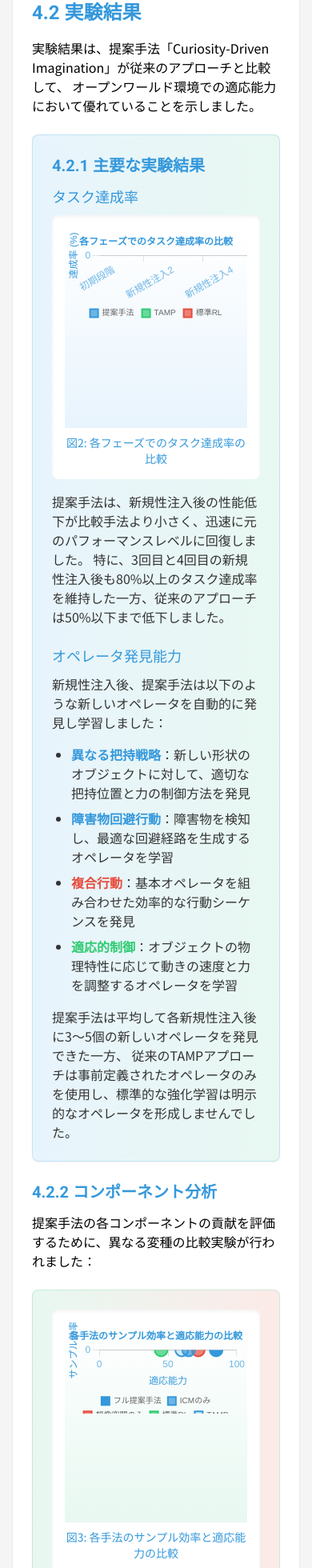
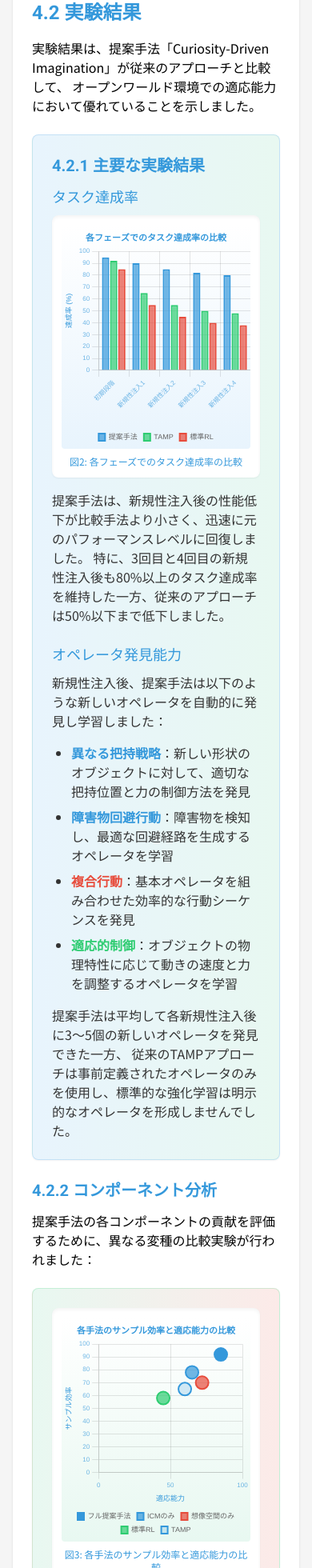
Before and after one commit to KyosukeIchikawa/ai_agent_articles, a Next.js app: page /experiments in a window 390 px wide. Shown: the part 3770-5730 px from the top of the page at 80% size. Built offline with nearby package versions, Linux system fonts and the light colour scheme.

Commit message:
スマートフォン環境での図表表示レイアウトを修正

```diff
--- a/src/components/ClientSideChart.js
+++ b/src/components/ClientSideChart.js
@@ -8,23 +8,73 @@ import { Bar, Scatter } from 'react-chartjs-2';
 export const ClientSideBarChart = ({ data, options }) => {
   // モバイル状態の検出
   const [chartOptions, setChartOptions] = useState(options);
+  const [isMobile, setIsMobile] = useState(false);
 
   // クライアントサイドでのみ実行される処理
   useEffect(() => {
     const handleResize = () => {
       const isMobile = window.innerWidth < 768;
+      setIsMobile(isMobile);
+
       setChartOptions({
         ...options,
+        responsive: true,
+        maintainAspectRatio: false,
         plugins: {
           ...options.plugins,
           legend: {
             ...options.plugins?.legend,
             position: isMobile ? 'bottom' : 'top',
+            align: 'center',
             labels: {
-              boxWidth: isMobile ? 10 : 12,
-              padding: isMobile ? 10 : 10,
+              boxWidth: isMobile ? 8 : 12,
+              padding: isMobile ? 8 : 10,
               font: {
-                size: isMobile ? 10 : 12
+                size: isMobile ? 9 : 12
+              }
+            }
+          },
+          title: {
+            ...options.plugins?.title,
+            font: {
+              ...(options.plugins?.title?.font || {}),
+              size: isMobile ? 11 : 14
+            }
+          }
+        },
+        scales: {
+          ...options.scales,
+          y: {
+            ...options.scales?.y,
+            ticks: {
+              ...(options.scales?.y?.ticks || {}),
+              font: {
+                size: isMobile ? 8 : 10
+              }
+            },
+            title: {
+              ...(options.scales?.y?.title || {}),
+              display: true,
+              font: {
+                size: isMobile ? 9 : 11
+              }
+            }
+          },
+          x: {
+            ...options.scales?.x,
+            ticks: {
+              ...(options.scales?.x?.ticks || {}),
+              font: {
+                size: isMobile ? 8 : 10
+              },
+              maxRotation: isMobile ? 45 : 0,
+              minRotation: isMobile ? 45 : 0
+            },
+            title: {
+              ...(options.scales?.x?.title || {}),
+              display: true,
+              font: {
+                size: isMobile ? 9 : 11
               }
             }
           }
@@ -44,7 +94,18 @@ export const ClientSideBarChart = ({ data, options }) => {
     };
   }, [options]);
 
-  return <Bar data={data} options={chartOptions} />;
+  return (
+    <div className="h-full w-full">
+      <Bar
+        data={data}
+        options={chartOptions}
+        style={{
+          maxHeight: '100%',
+          width: '100%'
+        }}
+      />
+    </div>
+  );
 };
 
 /**
@@ -54,23 +115,71 @@ export const ClientSideBarChart = ({ data, options }) => {
 export const ClientSideScatterChart = ({ data, options }) => {
   // モバイル状態の検出
   const [chartOptions, setChartOptions] = useState(options);
+  const [isMobile, setIsMobile] = useState(false);
 
   // クライアントサイドでのみ実行される処理
   useEffect(() => {
     const handleResize = () => {
       const isMobile = window.innerWidth < 768;
+      setIsMobile(isMobile);
+
       setChartOptions({
         ...options,
+        responsive: true,
+        maintainAspectRatio: false,
         plugins: {
           ...options.plugins,
           legend: {
             ...options.plugins?.legend,
             position: isMobile ? 'bottom' : 'top',
+            align: 'center',
             labels: {
-              boxWidth: isMobile ? 10 : 12,
+              boxWidth: isMobile ? 8 : 12,
               padding: isMobile ? 8 : 10,
               font: {
-                size: isMobile ? 10 : 12
+                size: isMobile ? 9 : 12
+              }
+            }
+          },
+          title: {
+            ...options.plugins?.title,
+            font: {
+              ...(options.plugins?.title?.font || {}),
+              size: isMobile ? 11 : 14
+            }
+          }
+        },
+        scales: {
+          ...options.scales,
+          y: {
+            ...options.scales?.y,
+            ticks: {
+              ...(options.scales?.y?.ticks || {}),
+              font: {
+                size: isMobile ? 8 : 10
+              }
+            },
+            title: {
+              ...(options.scales?.y?.title || {}),
+              display: true,
+              font: {
+                size: isMobile ? 9 : 11
+              }
+            }
+          },
+          x: {
+            ...options.scales?.x,
+            ticks: {
+              ...(options.scales?.x?.ticks || {}),
+              font: {
+                size: isMobile ? 8 : 10
+              }
+            },
+            title: {
+              ...(options.scales?.x?.title || {}),
+              display: true,
+              font: {
+                size: isMobile ? 9 : 11
               }
             }
           }
@@ -90,5 +199,16 @@ export const ClientSideScatterChart = ({ data, options }) => {
     };
   }, [options]);
 
-  return <Scatter data={data} options={chartOptions} />;
+  return (
+    <div className="h-full w-full">
+      <Scatter
+        data={data}
+        options={chartOptions}
+        style={{
+          maxHeight: '100%',
+          width: '100%'
+        }}
+      />
+    </div>
+  );
 };
--- a/src/components/ResponsiveChart.js
+++ b/src/components/ResponsiveChart.js
@@ -1,4 +1,5 @@
 import React, { useEffect, useState } from 'react';
+import dynamic from 'next/dynamic';
 
 /**
  * レスポンシブなチャートを表示するコンポーネント
@@ -15,54 +16,63 @@ const ResponsiveChart = ({
   captionColor = "text-primary",
   bgGradient = "from-white to-primary-light"
 }) => {
-  // 画面サイズの状態
+  // サーバーサイドレンダリング中にwindowオブジェクトを参照しないようにする
   const [isMobile, setIsMobile] = useState(false);
+  const [hasMounted, setHasMounted] = useState(false);
 
-  // マウント時とリサイズ時に画面サイズを検出
+  // マウント時とリサイズ時に画面サイズを検出（クライアントサイドのみ）
   useEffect(() => {
+    setHasMounted(true);
+
     // 画面サイズの検出
     const checkIfMobile = () => {
+      if (typeof window !== 'undefined') {
         setIsMobile(window.innerWidth < 768); // 768px以下ならモバイル判定
+      }
     };
 
     // 初回チェック
     checkIfMobile();
 
     // リサイズイベントのリスナーを追加
+    if (typeof window !== 'undefined') {
       window.addEventListener('resize', checkIfMobile);
 
       // クリーンアップ関数
       return () => {
         window.removeEventListener('resize', checkIfMobile);
       };
+    }
   }, []);
 
-  // chartがBooleanかどうかをチェック (エラー防止)
+  // chartが有効かどうかをチェック (エラー防止)
   const isValidChart = chart && typeof chart !== 'boolean';
 
   return (
     <div className="flex justify-center">
-      <div className="bg-white p-4 rounded-lg shadow-inner w-full">
+      <div className="bg-white p-3 sm:p-4 rounded-lg shadow-inner w-full">
         <div
-          className={`w-full bg-gradient-to-b ${bgGradient}`}
-          style={{ height: isMobile ? '250px' : '320px' }}
+          className={`w-full bg-gradient-to-b ${bgGradient} rounded overflow-hidden`}
+          style={{ height: isMobile ? '280px' : '320px' }}
         >
-          {/* Chartが有効な場合のみレンダリング */}
-          {isValidChart && (
+          {/* マウント済みかつチャートが有効な場合のみレンダリング */}
+          {hasMounted && isValidChart && (
             <div className="h-full w-full">
               {chart}
             </div>
           )}
 
           {/* チャートが無効な場合のフォールバック表示 */}
-          {!isValidChart && (
+          {(!isValidChart || !hasMounted) && (
             <div className="h-full w-full flex items-center justify-center">
-              <p className="text-primary">グラフを読み込めませんでした</p>
+              <p className="text-primary">
+                {!hasMounted ? "グラフを読み込み中..." : "グラフを読み込めませんでした"}
+              </p>
             </div>
           )}
         </div>
         {caption && (
-          <p className={`text-sm ${captionColor} mt-2 text-center`}>
+          <p className={`text-xs sm:text-sm ${captionColor} mt-2 text-center`}>
             {caption}
           </p>
         )}
@@ -71,4 +81,5 @@ const ResponsiveChart = ({
   );
 };
 
+// サーバーサイドレンダリング時に実行されないようにクライアントサイドのみでコンポーネントをロード
 export default ResponsiveChart;
--- a/src/pages/experiments/index.js
+++ b/src/pages/experiments/index.js
@@ -485,6 +485,7 @@ export default function Experiments() {
               <div className="mb-6">
                 <h4 className="text-lg font-medium mb-2 text-primary">タスク達成率</h4>
 
+                <div className="rounded-lg overflow-hidden shadow-sm mb-4">
                   <ResponsiveChart
                     chart={
                       <div className="h-full w-full">
@@ -498,6 +499,7 @@ export default function Experiments() {
                     captionColor="text-primary"
                     bgGradient="from-white to-primary-light"
                   />
+                </div>
 
                 <p className="text-text mt-4">
                   提案手法は、新規性注入後の性能低下が比較手法より小さく、迅速に元のパフォーマンスレベルに回復しました。
@@ -541,6 +543,7 @@ export default function Experiments() {
             </p>
 
             <div className="bg-gradient-to-r from-secondary-light to-accent-light p-6 rounded-lg shadow-sm border border-secondary/20 my-6">
+              <div className="rounded-lg overflow-hidden shadow-sm mb-4">
                 <ResponsiveChart
                   chart={
                     <div className="h-full w-full">
@@ -554,6 +557,7 @@ export default function Experiments() {
                   captionColor="text-primary"
                   bgGradient="from-white to-secondary-light"
                 />
+              </div>
 
               <div className="mt-4">
                 <h4 className="text-lg font-medium mb-2 text-primary">分析結果</h4>
```
Lines whose indentation alone changed are shown as unchanged.
